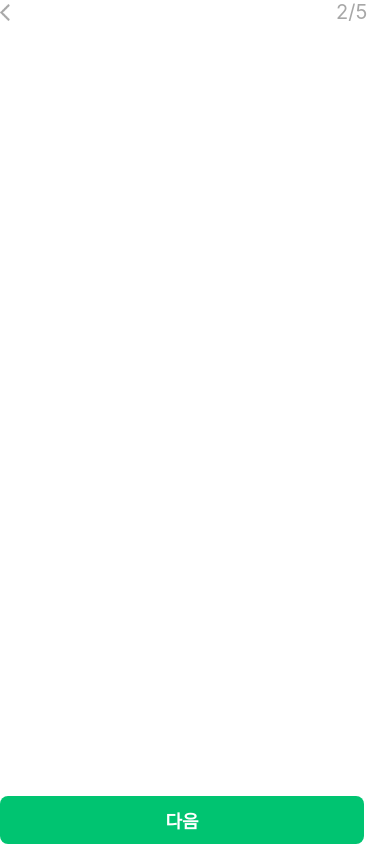
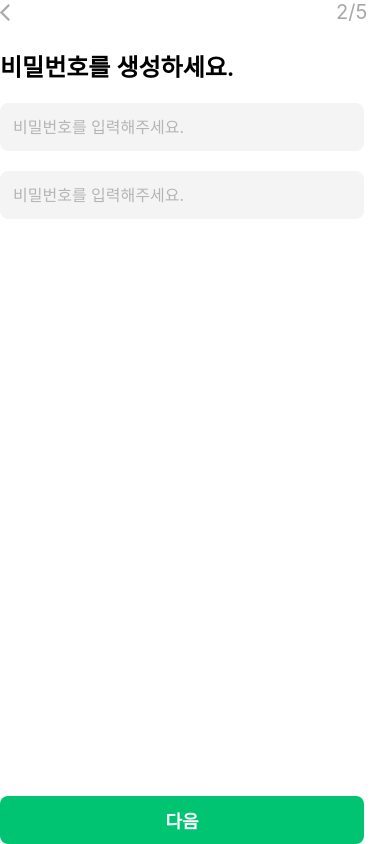
Before and after one commit to plain-bookshelf/BookShelf-App, a React Native app: screen / in a window 390 px wide. Built offline with nearby package versions, Linux system fonts and the light colour scheme.

Commit message:
feat: Signup step2
-PasswordStep 개발 완료
-IdStep 아이디를 Signup 함수에서 Props로 받아서 사용하도록 변경 완료

```diff
--- a/src/screens/signup/SignupScreen.tsx
+++ b/src/screens/signup/SignupScreen.tsx
@@ -1,13 +1,11 @@
-import { useState } from "react";
-import { Screen } from "react-native-screens";
+import { useState } from "react"
 import SignupHeader from "./SignupHeader";
 import IdStep from "./steps/IdStep";
 import ContentLayout from "./ContentLayout";
 import ActionLayout from "./ActionLayout";
 import KeyboardDismiss from "@/components/common/KeyboardDismiss";
-import { View } from "react-native";
-import Button from "@/components/common/button/Button";
 import { SafeAreaView } from "react-native-safe-area-context";
+import PasswordStep from "./steps/PasswordStep";
 
 export default function Signup() {
   const [step, setStep] = useState(2);
@@ -39,13 +37,15 @@ function StepContent({ step, form, setForm}: StepContentProps) {
     case 1:
       return(
         <ContentLayout>
-          <IdStep />
+          <IdStep value={form.id} onChange={(text: string) => setForm({...form, id: text})} /> {/* 최신 상태 유지를 위해 onChange에 함수형으로 넘김*/}
         </ContentLayout>
       )
 
     case 2:
       return(
-        <></>
+        <ContentLayout>
+          <PasswordStep value={form.password} onChange={(text: string) => setForm({...form, password: text})} />
+        </ContentLayout>
       )
     default:
       break;
--- a/src/screens/signup/steps/IdStep.tsx
+++ b/src/screens/signup/steps/IdStep.tsx
@@ -1,14 +1,16 @@
 import AuthInput from "@/components/auth/authInput/AuthInput";
 import Typography from "@/components/common/typography/Typography";
-import { useState } from "react";
 
-export default function IdStep() {
-  const [name, setName] = useState("");
+interface IdStepProps {
+  value: string,
+  onChange: (text: string) => void,
+}
 
+export default function IdStep({ value, onChange }: IdStepProps) {
   return(
     <>
       <Typography children='아이디를 생성하세요.' font='semiBold24' color='defaultBlack' />
-      <AuthInput label='' placeholder='아이디를 입력해주세요.' size='large' isError={false} warningMessage="이미 존재하는 아이디입니다." value={name} onChangeText={setName} />
+      <AuthInput label='' placeholder='아이디를 입력해주세요.' size='large' isError={false} warningMessage="이미 존재하는 아이디입니다." value={value} onChangeText={onChange} />
     </>
   )
 }
--- /dev/null
+++ b/src/screens/signup/steps/PasswordStep.tsx
@@ -0,0 +1,20 @@
+import Typography from "@/components/common/typography/Typography"
+import AuthInput from "@/components/auth/authInput/AuthInput"
+import { useState } from "react"
+
+interface PasswordStepProps {
+  value: string,
+  onChange: (text: string) => void,
+}
+
+export default function PasswordStep({ value, onChange }: PasswordStepProps) {
+  const [checkPassword, setCheckPassword] = useState('');
+
+  return(
+    <>
+      <Typography children='비밀번호를 생성하세요.' font='semiBold24' color='defaultBlack' />
+      <AuthInput label='' placeholder='비밀번호를 입력해주세요.' size='large' isError={false} warningMessage="" value={value} onChangeText={onChange} />
+      <AuthInput label='' placeholder='비밀번호를 입력해주세요.' size='large' isError={value.length > 0 && value !== checkPassword} warningMessage="비밀번호가 일치하지 않습니다." value={checkPassword} onChangeText={setCheckPassword} />
+    </>
+  )
+}
```
